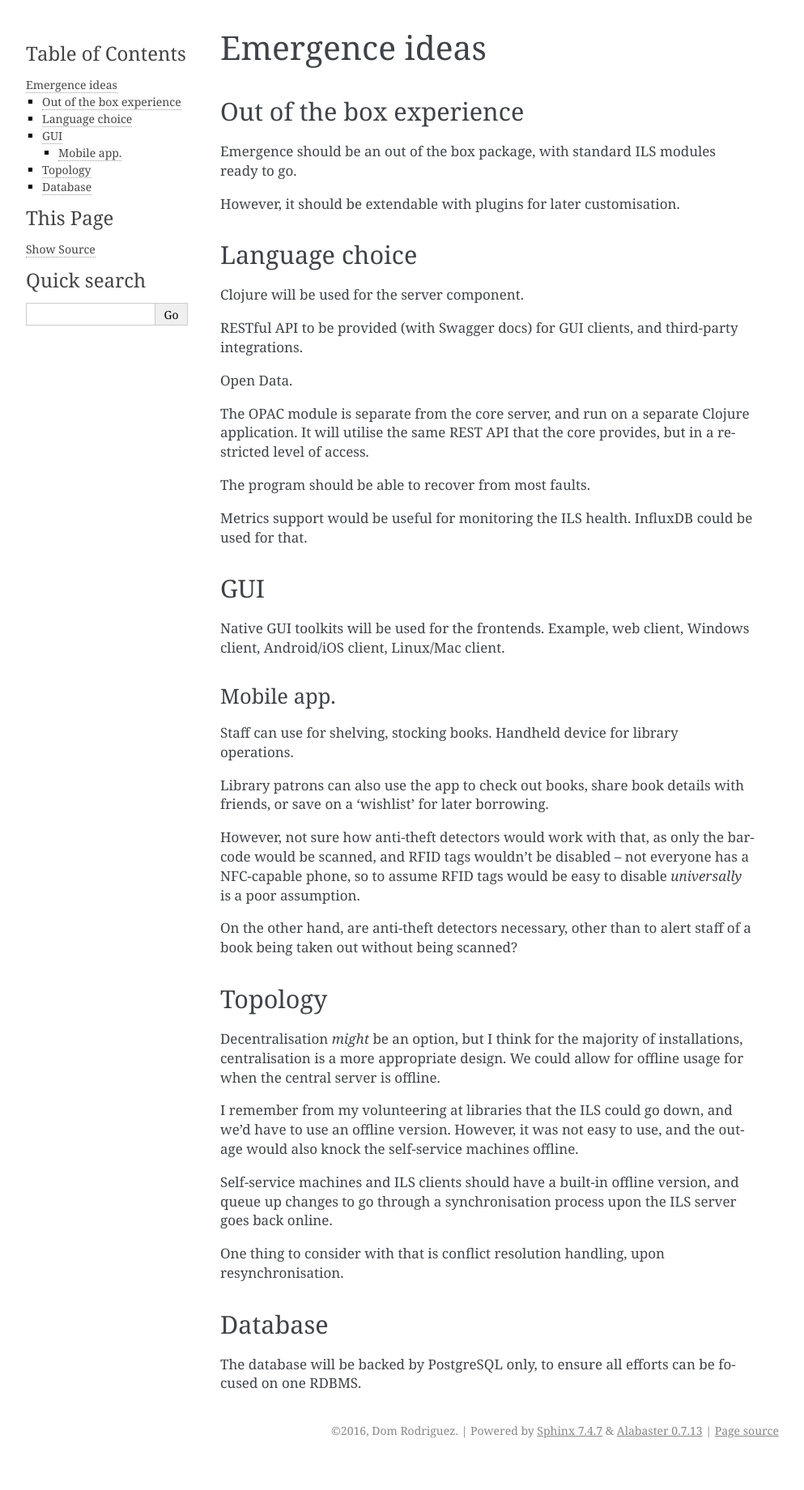
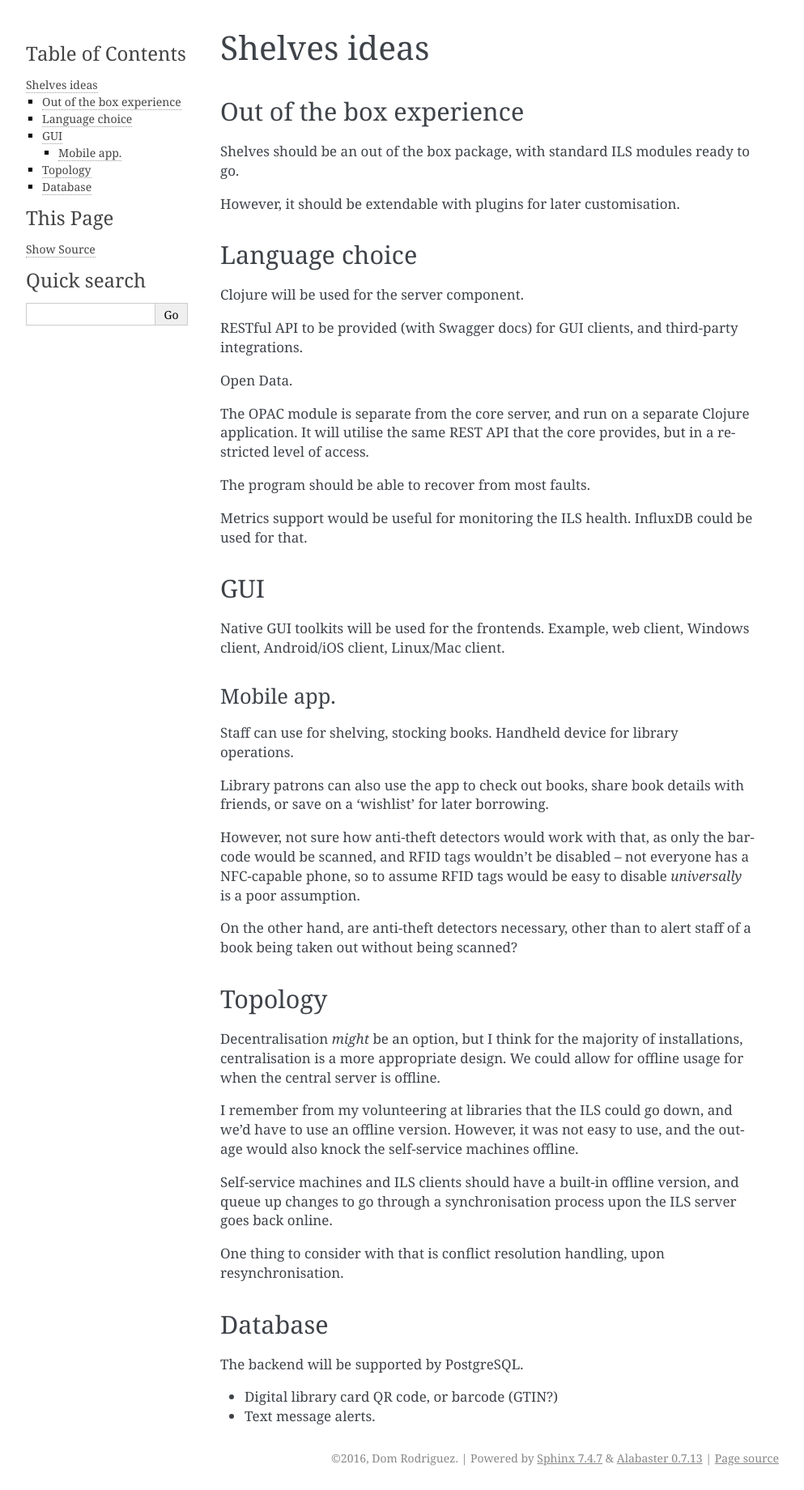
Before and after one commit to Bookports/Bookports, a Sphinx documentation site: the page built from doc/IDEAS.md, in a window 1280 px wide. Shown: the whole page at 81% size, without its empty margins (148-1141 px from the left). Built offline with Sphinx 7.4.7, drawn with Linux system fonts in a browser that asks for light colours; before the commit the page ends 1806 px from its top, so only the background shows below that.

Commit message:
Rename Emergence to 'Shelves'

```diff
--- a/doc/IDEAS.md
+++ b/doc/IDEAS.md
@@ -1,8 +1,8 @@
-# Emergence ideas
+# Shelves ideas
 
 ## Out of the box experience
 
-Emergence should be an out of the box package, with standard ILS
+Shelves should be an out of the box package, with standard ILS
 modules ready to go.
 
 However, it should be extendable with plugins for later customisation.
@@ -66,5 +66,8 @@ resynchronisation.
 
 ## Database
 
-The database will be backed by PostgreSQL only, to ensure all efforts
-can be focused on one RDBMS.
+The backend will be supported by PostgreSQL.
+
+* Digital library card
+    QR code, or barcode (GTIN?)
+* Text message alerts.
--- a/doc/conf.py
+++ b/doc/conf.py
@@ -1,7 +1,7 @@
 #!/usr/bin/env python3
 # -*- coding: utf-8 -*-
 #
-# emergence documentation build configuration file, created by
+# shelves documentation build configuration file, created by
 # sphinx-quickstart on Tue Sep  6 20:15:44 2016.
 #
 # This file is execfile()d with the current directory set to its
@@ -49,7 +49,7 @@ source_suffix = ['.rst', '.md']
 master_doc = 'index'
 
 # General information about the project.
-project = 'emergence'
+project = 'shelves'
 copyright = '2016, Dom Rodriguez'
 author = 'Dom Rodriguez'
 
@@ -203,7 +203,7 @@ html_static_path = ['_static']
 #html_search_scorer = 'scorer.js'
 
 # Output file base name for HTML help builder.
-htmlhelp_basename = 'emergencedoc'
+htmlhelp_basename = 'shelvesdoc'
 
 # -- Options for LaTeX output ---------------------------------------------
 
@@ -225,7 +225,7 @@ latex_elements = {
 # (source start file, target name, title,
 #  author, documentclass [howto, manual, or own class]).
 latex_documents = [
-    (master_doc, 'emergence.tex', 'emergence Documentation',
+    (master_doc, 'shelves.tex', 'shelves Documentation',
      'Dom Rodriguez', 'manual'),
 ]
 
@@ -255,7 +255,7 @@ latex_documents = [
 # One entry per manual page. List of tuples
 # (source start file, name, description, authors, manual section).
 man_pages = [
-    (master_doc, 'emergence', 'emergence Documentation',
+    (master_doc, 'shelves', 'shelves Documentation',
      [author], 1)
 ]
 
@@ -269,8 +269,8 @@ man_pages = [
 # (source start file, target name, title, author,
 #  dir menu entry, description, category)
 texinfo_documents = [
-    (master_doc, 'emergence', 'emergence Documentation',
-     author, 'emergence', 'One line description of project.',
+    (master_doc, 'shelves', 'shelves Documentation',
+     author, 'shelves', 'One line description of project.',
      'Miscellaneous'),
 ]
 
--- a/doc/index.rst
+++ b/doc/index.rst
@@ -1,9 +1,9 @@
-.. emergence documentation master file, created by
+.. shelves documentation master file, created by
    sphinx-quickstart on Tue Sep  6 20:15:44 2016.
    You can adapt this file completely to your liking, but it should at least
    contain the root `toctree` directive.
 
-Welcome to emergence's documentation!
+Welcome to shelves's documentation!
 =====================================
 
 Contents:
```
Also changed, not shown: 9 other files.
